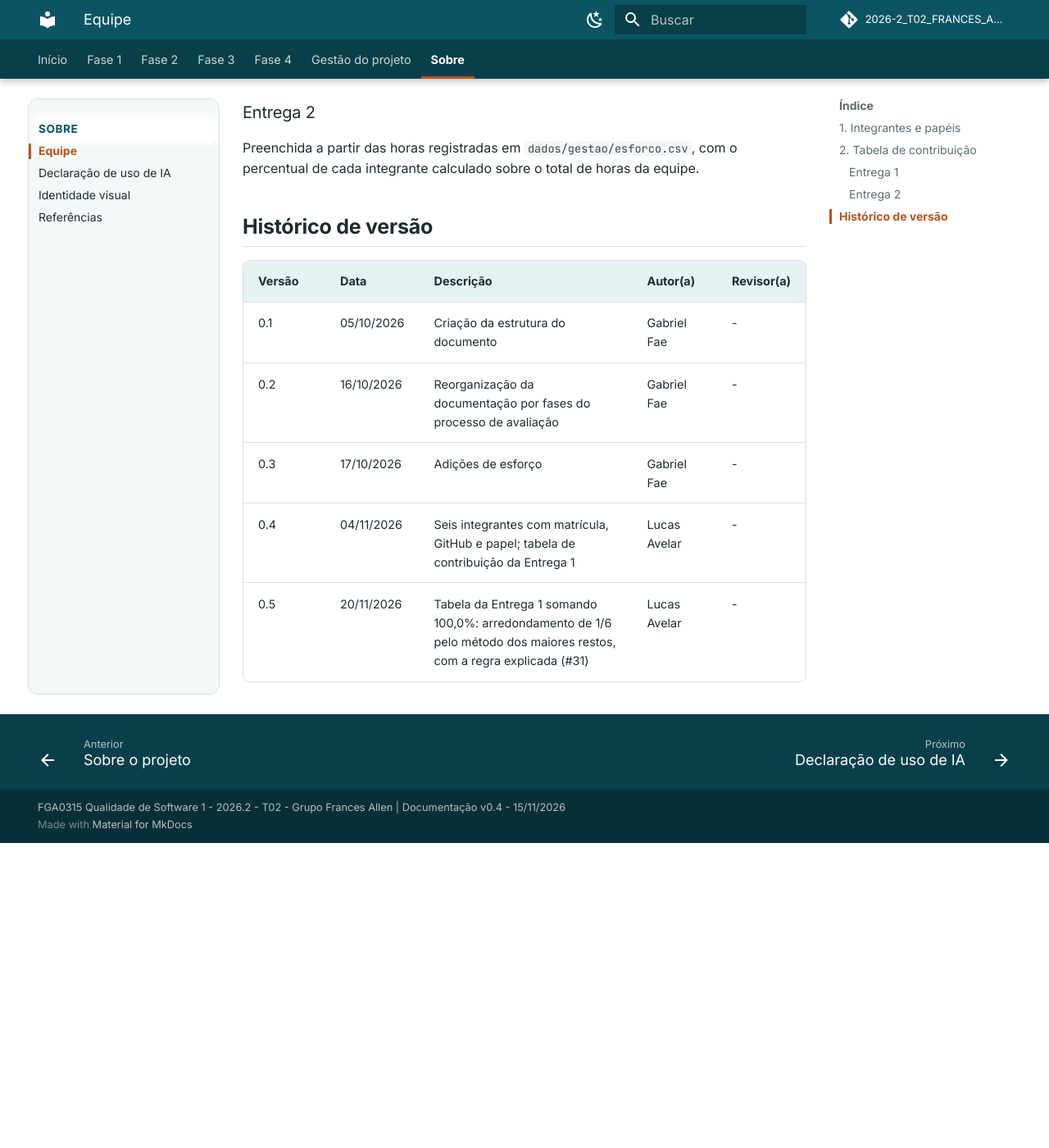
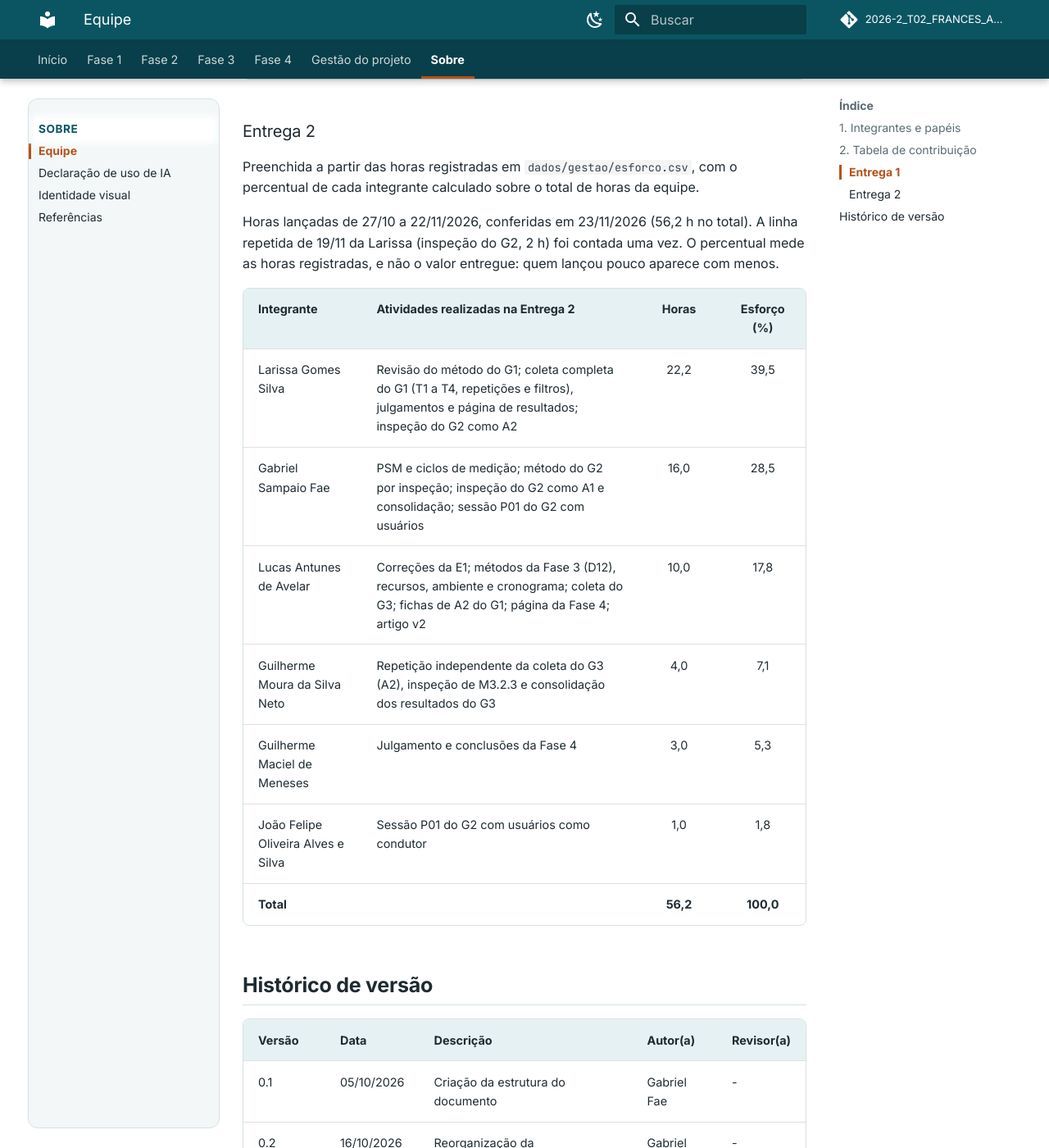
Before and after one commit to FCTE-Qualidade-de-Software-1/2026-2_T02_FRANCES_ALLEN, an MkDocs documentation site: the page built from docs/sobre/equipe.md, in a window 1280 px wide and 1400 px high, scrolled down 2081 px. Shown: the whole window at 82% size. Built offline with MkDocs 1.6.1 and Material for MkDocs 9.7.7, drawn with Linux system fonts in a browser that asks for light colours; comment, search, counter and statistics services are not loaded; before the commit the page ends 3109 px from its top, so only the background shows below that; some of the changed text lies outside the part shown.

Commit message:
Gestão: contribuição da Entrega 2 pelas horas (equipe e RC3) e linha repetida de 19/11 removida do esforco.csv

```diff
--- a/docs/sobre/equipe.md
+++ b/docs/sobre/equipe.md
@@ -9,7 +9,7 @@
 | Guilherme Moura da Silva Neto | 231012227 | [@Guilherme-Moura](https://github.com/Guilherme-Moura) | Seleção, escopo e GQM de manutenibilidade (G3); ação de melhoria |
 | João Felipe Oliveira Alves e Silva | 231011927 | [@MrBolt2005](https://github.com/MrBolt2005) | Referencial teórico, metodologia e montagem do artigo; G2 com usuários na Entrega 2 |
 | Larissa Gomes Silva | 211031092 | [@larigs](https://github.com/larigs) | GQM de adequação funcional (G1) |
-| Lucas Antunes de Avelar | 200067095 | [@LucasAvelar2711](https://github.com/LucasAvelar2711) | GQM de capacidade de interação (G2) e diagrama GQM; cronograma e artigo da Entrega 2 |
+| Lucas Antunes de Avelar | 200067095 | [@LucasAvelar2711](https://github.com/LucasAvelar2711) | GQM de capacidade de interação (G2) e diagrama GQM; métodos da Fase 3, coleta do G3, página da Fase 4 e artigo da Entrega 2 |
 
 ## 2. Tabela de contribuição
 
@@ -35,6 +35,18 @@ Cada integrante tem 1/6 do esforço (16,666...%). Com uma casa decimal, seis par
 
 Preenchida a partir das horas registradas em `dados/gestao/esforco.csv`, com o percentual de cada integrante calculado sobre o total de horas da equipe.
 
+Horas lançadas de 27/10 a 22/11/2026, conferidas em 23/11/2026 (56,2 h no total). A linha repetida de 19/11 da Larissa (inspeção do G2, 2 h) foi contada uma vez. O percentual mede as horas registradas, e não o valor entregue: quem lançou pouco aparece com menos.
+
+| Integrante | Atividades realizadas na Entrega 2 | Horas | Esforço (%) |
+|------------|------------------------------------|:-----:|:-----------:|
+| Larissa Gomes Silva | Revisão do método do G1; coleta completa do G1 (T1 a T4, repetições e filtros), julgamentos e página de resultados; inspeção do G2 como A2 | 22,2 | 39,5 |
+| Gabriel Sampaio Fae | PSM e ciclos de medição; método do G2 por inspeção; inspeção do G2 como A1 e consolidação; sessão P01 do G2 com usuários | 16,0 | 28,5 |
+| Lucas Antunes de Avelar | Correções da E1; métodos da Fase 3 (D12), recursos, ambiente e cronograma; coleta do G3; fichas de A2 do G1; página da Fase 4; artigo v2 | 10,0 | 17,8 |
+| Guilherme Moura da Silva Neto | Repetição independente da coleta do G3 (A2), inspeção de M3.2.3 e consolidação dos resultados do G3 | 4,0 | 7,1 |
+| Guilherme Maciel de Meneses | Julgamento e conclusões da Fase 4 | 3,0 | 5,3 |
+| João Felipe Oliveira Alves e Silva | Sessão P01 do G2 com usuários como condutor | 1,0 | 1,8 |
+| **Total** | | **56,2** | **100,0** |
+
 ## Histórico de versão
 
 | Versão | Data | Descrição | Autor(a) | Revisor(a) |
@@ -44,3 +56,4 @@ Preenchida a partir das horas registradas em `dados/gestao/esforco.csv`, com o p
 | 0.3 | 17/10/2026 | Adições de esforço | Gabriel Fae | - |
 | 0.4 | 04/11/2026 | Seis integrantes com matrícula, GitHub e papel; tabela de contribuição da Entrega 1 | Lucas Avelar | - |
 | 0.5 | 20/11/2026 | Tabela da Entrega 1 somando 100,0%: arredondamento de 1/6 pelo método dos maiores restos, com a regra explicada (#31) | Lucas Avelar | - |
+| 0.6 | 23/11/2026 | Tabela da Entrega 2 pelas horas de `esforco.csv` (56,2 h, de 27/10 a 22/11) e papel do Lucas atualizado | Lucas Avelar | - |
```
Also changed, not shown: docs/gestao/registro-de-medicoes.md (+18 -0 lines), 1 other file.
